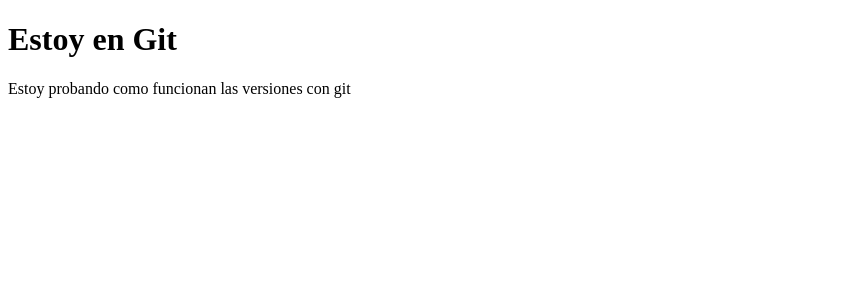
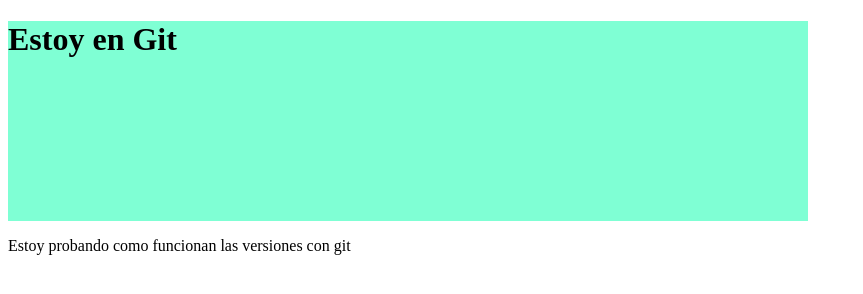
Before and after one commit to jorgesweet/jsccomputer, a plain HTML site: page Index.html in a window 1280 px wide. Shown: the whole page, without its empty margins (0-863 px from the left). Drawn offline with Linux system fonts and the light colour scheme.

Commit message:
agregué estilos a la cabecera

```diff
--- a/Index.html
+++ b/Index.html
@@ -1,7 +1,7 @@
 <!DOCTYPE html>
 <html>
     <head>
-
+<link rel="stylesheet" href="estilos.css">
 </head>
 
 <body>
--- a/estilos.css
+++ b/estilos.css
@@ -0,0 +1,6 @@
+header{
+
+    background-color: aquamarine;
+    width: 800px;
+    height: 200px;
+}
```
